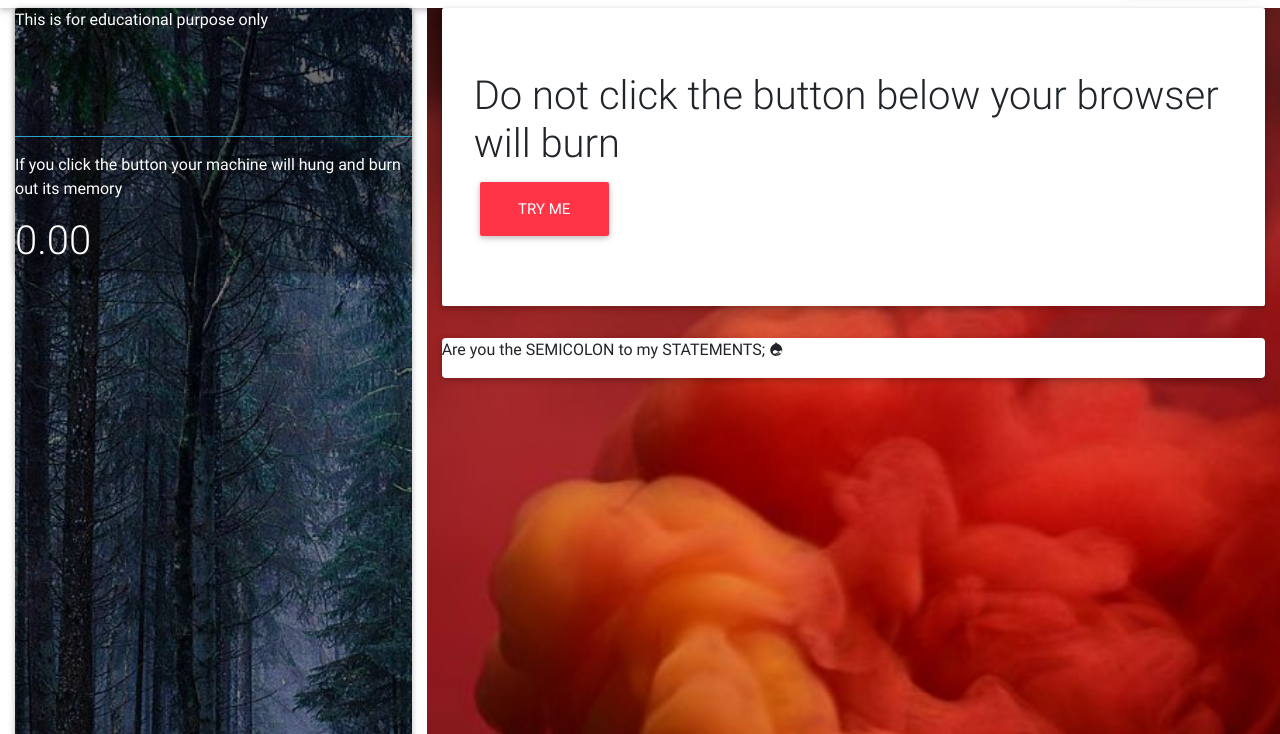
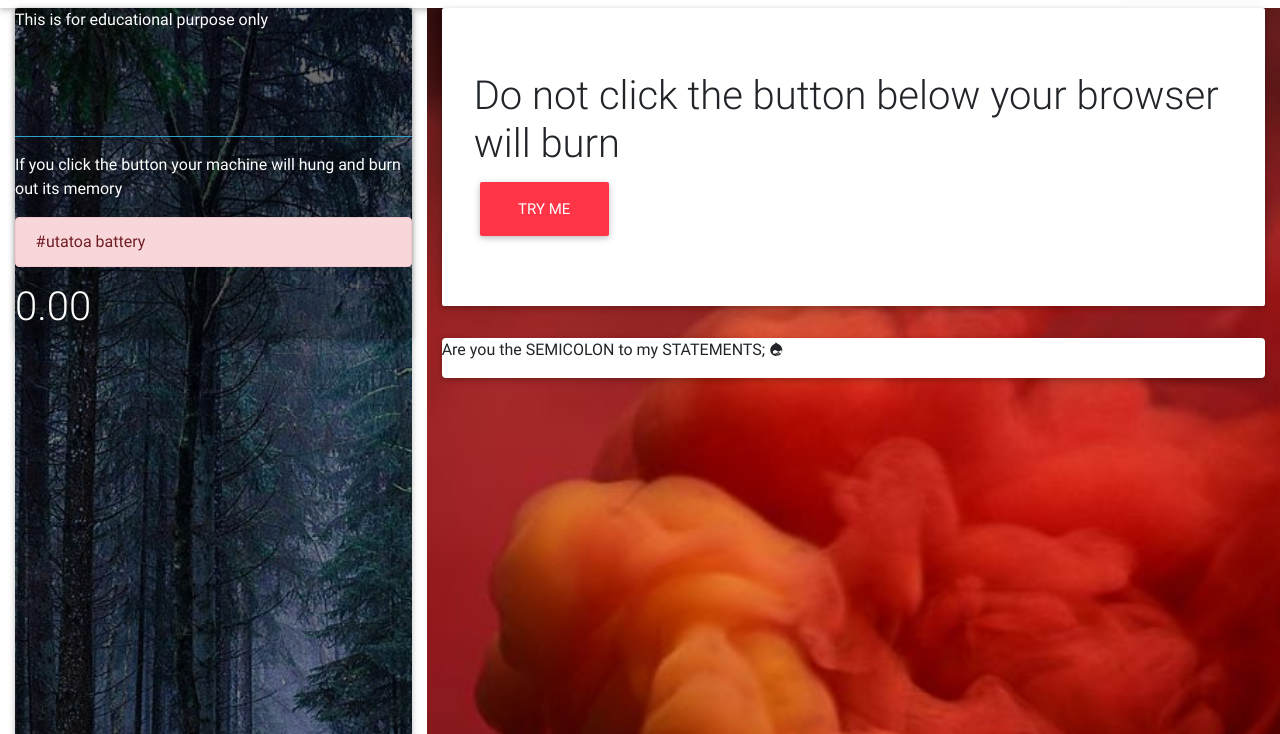
Before and after one commit to kipkemoimayor/How_to_thought_experiment, a plain HTML site: page index.html in a window 1280 px wide. Shown: the part 66-800 px from the top of the page. Drawn offline with Linux system fonts and the light colour scheme.

Commit message:
Added a alert div class

```diff
--- a/index.html
+++ b/index.html
@@ -45,6 +45,10 @@
                   <p>This is for educational purpose only</p>
                   <br><br><br> <hr class="hr bg-info">
                   <p>If you click the button your machine will hung and burn out its memory</p>
+                  <div class="alert alert-danger">
+                    #utatoa battery
+
+                  </div>
                     <h1 class="counter bg-red">0.00</h1>
 
                 </div>
```
